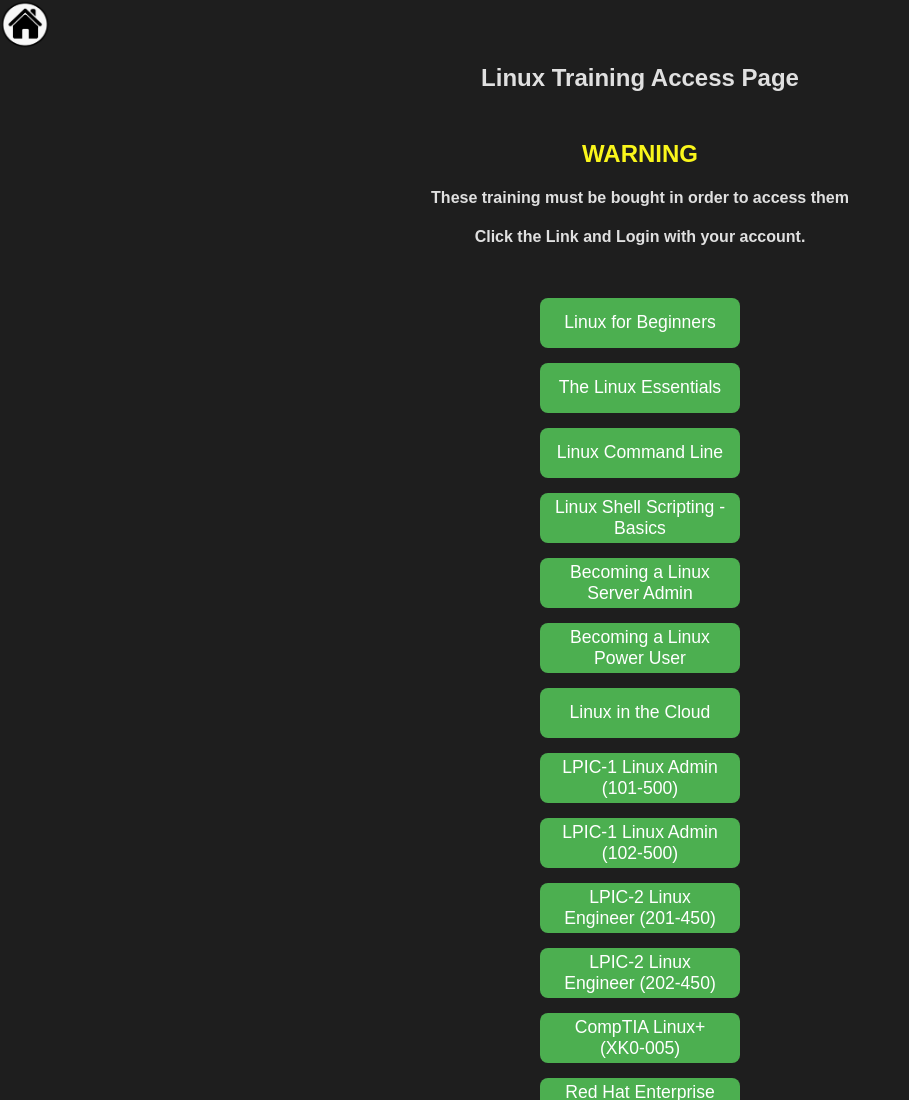
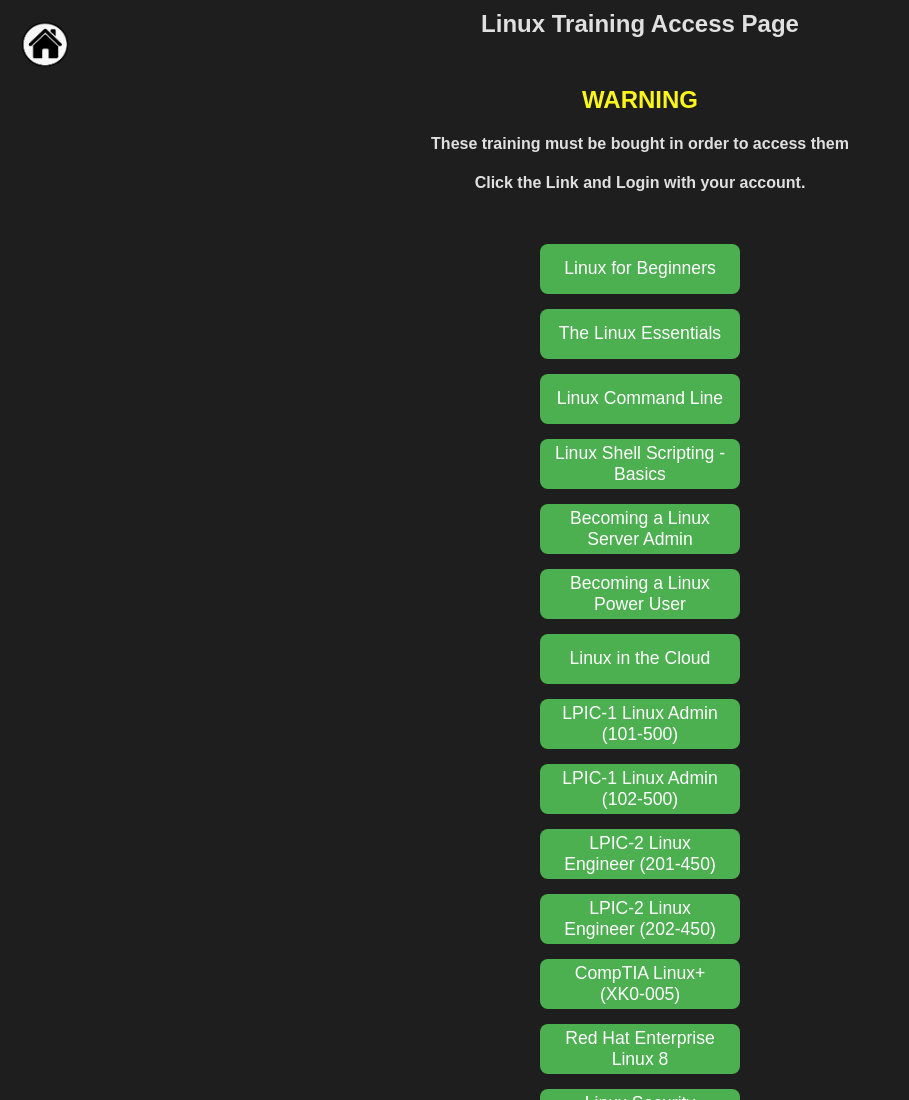
Before and after one commit to SkoiZz94/SkoiZz94.github.io, a plain HTML site: page pages/linuxtraining.html in a window 1280 px wide. Shown: the top 1100 px of the page, without its empty margins (0-909 px from the left). Drawn offline with Linux system fonts and the light colour scheme.

Commit message:
Update Style of Linux Trainings page

```diff
--- a/styles/index-styles.css
+++ b/styles/index-styles.css
@@ -99,6 +99,12 @@
     opacity: 0.8;
 }
 
+.back-to-index {
+    position: fixed;
+    top: 20px;
+    left: 20px;
+}
+
 .back-button {
     width: 50px; /* Adjust size as needed */
     height: 50px; /* Adjust size as needed */
@@ -106,3 +112,7 @@
     cursor: pointer;
     transition: opacity 0.3s;
 }
+
+.back-button:hover {
+    opacity: 0.8;
+}
```
